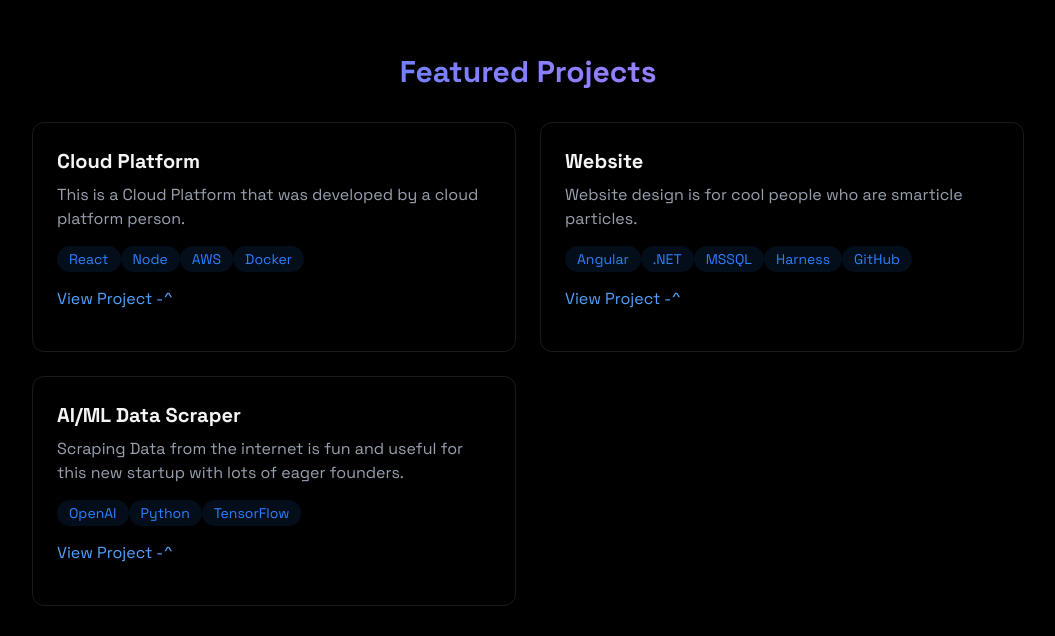
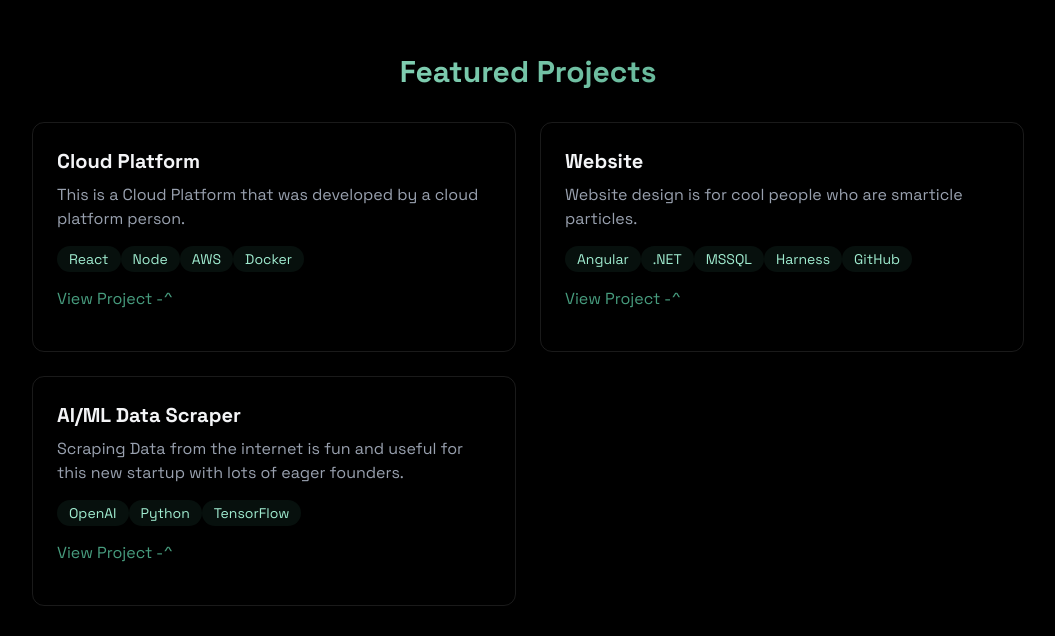
Before and after one commit to pinakiu/my-portfolio, a React (Vite) app: page / in a window 1280 px wide. Shown: the part 1798-2434 px from the top of the page, without its empty margins (112-1167 px from the left). Built offline with nearby package versions, Linux system fonts and the light colour scheme.

Commit message:
update project colors

```diff
--- a/src/components/sections/Projects.jsx
+++ b/src/components/sections/Projects.jsx
@@ -6,7 +6,7 @@ export const Projects = () => {
     <section id="projects" className="min-h-screen flex items-center justify-center py-20">
     <RevealOnScroll>
     <div className="max-w-5xl mx-auto px-4">
-        <h2 className="text-3xl font-bold mb-8 bg-gradient-to-r from-blue-500 to-purple-400 bg-clip-text text-transparent text-center">Featured Projects</h2>
+        <h2 className="text-3xl font-bold mb-8 bg-gradient-to-r from-[#A0ECD0] to-[#479c7e]  bg-clip-text text-transparent text-center">Featured Projects</h2>
         <div className="grid grid-cols-1 md:grid-cols-2 gap-6">
             <div className="p-6 rounded-xl border border-white/10 hover:-translate-y-1 hover:border-blue-500/30 hover:shadow-[0_2px_8px_rgba(59, 130, 246, 0.1)] transition-all">
                 <h3 className="text-xl font-bold mb-2">Cloud Platform</h3>
@@ -17,13 +17,13 @@ export const Projects = () => {
                     {["React", "Node", "AWS", "Docker"].map((tech, key) => (
                         <span
                         key={key}
-                        className="bg-blue-500/10 text-blue-500 py-1 px-3 rounded-full text-sm hover:bg-blue-500/20 hover:shadow-[0_2px_8px_rgba(59, 130, 246, 0.1)] transition">
+                        className="bg-[#479c7e]/10 text-[#A0ECD0] py-1 px-3 rounded-full text-sm hover:bg-blue-500/20 hover:shadow-[0_2px_8px_rgba(59, 130, 246, 0.1)] transition">
                             {tech}
                         </span>
                     ))}
                 </div>
                 <div className="flex justify-between items-center">
-                    <a href="#" className="text-blue-400 hover:text-blue-300 transition-colors my-4"> View Project -^</a>
+                    <a href="#" className="text-[#479c7e] hover:text-[#A0ECD0] transition-colors my-4"> View Project -^</a>
                 </div>
             </div>
             <div className="p-6 rounded-xl border border-white/10 hover:-translate-y-1 hover:border-blue-500/30 hover:shadow-[0_2px_8px_rgba(59, 130, 246, 0.1)] transition-all">
@@ -35,13 +35,13 @@ export const Projects = () => {
                     {["Angular", ".NET", "MSSQL", "Harness", "GitHub"].map((tech, key) => (
                         <span
                         key={key}
-                        className="bg-blue-500/10 text-blue-500 py-1 px-3 rounded-full text-sm hover:bg-blue-500/20 hover:shadow-[0_2px_8px_rgba(59, 130, 246, 0.1)] transition">
+                        className="bg-[#479c7e]/10 text-[#A0ECD0] py-1 px-3 rounded-full text-sm hover:bg-blue-500/20 hover:shadow-[0_2px_8px_rgba(59, 130, 246, 0.1)] transition">
                             {tech}
                         </span>
                     ))}
                 </div>
                 <div className="flex justify-between items-center">
-                    <a href="#" className="text-blue-400 hover:text-blue-300 transition-colors my-4"> View Project -^</a>
+                    <a href="#" className="text-[#479c7e] hover:text-[#A0ECD0] transition-colors my-4"> View Project -^</a>
                 </div>
             </div>
             <div className="p-6 rounded-xl border border-white/10 hover:-translate-y-1 hover:border-blue-500/30 hover:shadow-[0_2px_8px_rgba(59, 130, 246, 0.1)] transition-all">
@@ -53,13 +53,13 @@ export const Projects = () => {
                     {["OpenAI", "Python", "TensorFlow"].map((tech, key) => (
                         <span
                         key={key}
-                        className="bg-blue-500/10 text-blue-500 py-1 px-3 rounded-full text-sm hover:bg-blue-500/20 hover:shadow-[0_2px_8px_rgba(59, 130, 246, 0.1)] transition">
+                        className="bg-[#479c7e]/10 text-[#A0ECD0] py-1 px-3 rounded-full text-sm hover:bg-blue-500/20 hover:shadow-[0_2px_8px_rgba(59, 130, 246, 0.1)] transition">
                             {tech}
                         </span>
                     ))}
                 </div>
                 <div className="flex justify-between items-center">
-                    <a href="#" className="text-blue-400 hover:text-blue-300 transition-colors my-4"> View Project -^</a>
+                    <a href="#" className="text-[#479c7e] hover:text-[#A0ECD0] transition-colors my-4"> View Project -^</a>
                 </div>
             </div>
         </div>
```
